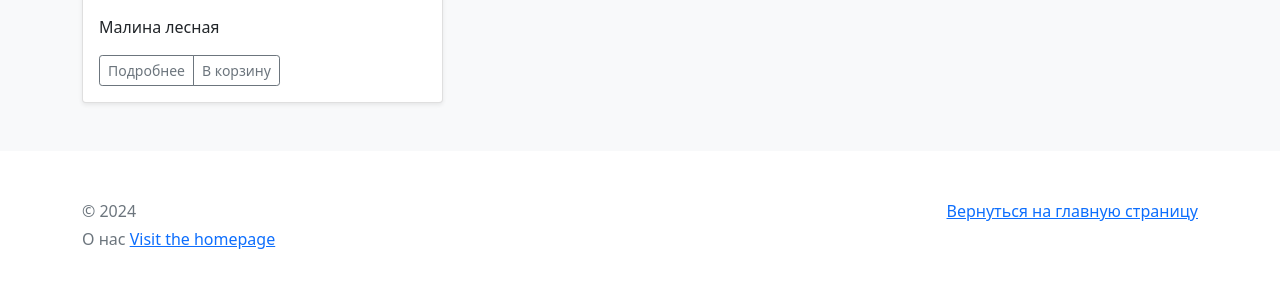
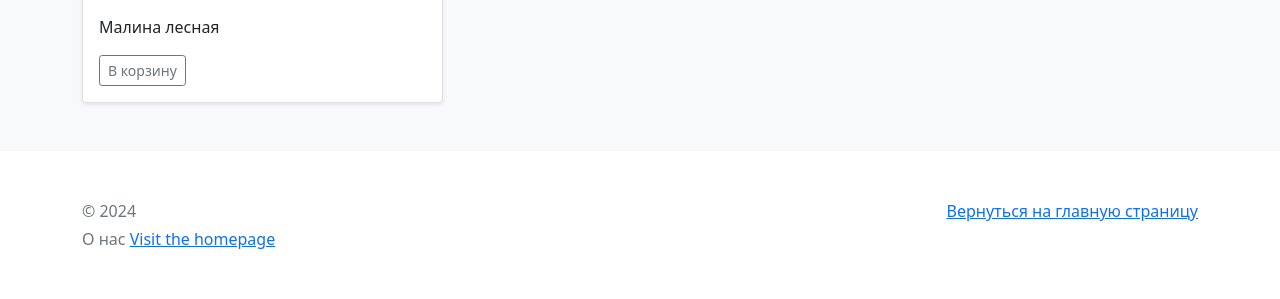
Before and after one commit to AleksaGold/Online_store, a Django app: page /products/3/ in a window 1280 px wide. Shown: the part 769-1068 px from the top of the page. Run offline with Django 5.2, Linux system fonts and the light colour scheme; data comes from the database, SQL or seed files in the repository; some libraries are stand-ins or nearby versions.

Commit message:
добавлен переход на страницу товара

```diff
--- a/catalog/templates/main/home.html
+++ b/catalog/templates/main/home.html
@@ -13,7 +13,7 @@
               <p class="card-text">{{ product.description | truncatechars:100 }}</p>
               <div class="d-flex justify-content-between align-items-center">
                 <div class="btn-group">
-                  <button type="button" class="btn btn-sm btn-outline-secondary">Подробнее</button>
+                  <a class="btn btn-sm btn-outline-secondary" href="{% url 'catalog:product_detail' product.pk %}" role="button">Подробнее</a>
                   <button type="button" class="btn btn-sm btn-outline-secondary">В корзину</button>
                 </div>
               </div>
--- a/catalog/templates/main/product_detail.html
+++ b/catalog/templates/main/product_detail.html
@@ -12,7 +12,6 @@
               <p class="card-text">{{ product.description | truncatechars:100 }}</p>
               <div class="d-flex justify-content-between align-items-center">
                 <div class="btn-group">
-                  <button type="button" class="btn btn-sm btn-outline-secondary">Подробнее</button>
                   <button type="button" class="btn btn-sm btn-outline-secondary">В корзину</button>
                 </div>
               </div>
```
Also changed, not shown: media/products/malina.jpg (added), media/products/ogur_luhovic.jpg (added), media/products/огурчик.webp (added), media/products/персик.jpg (added), media/products/персик.png (added).
